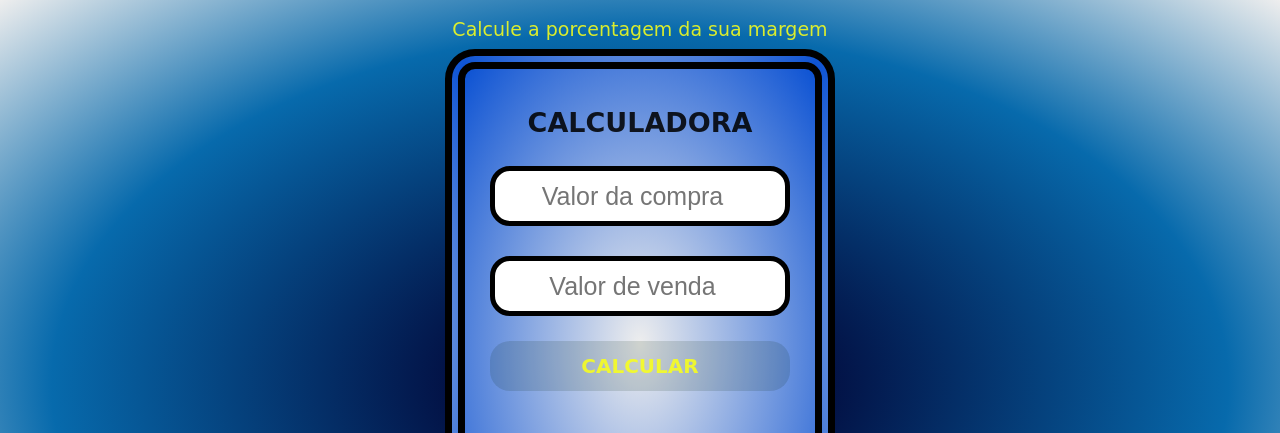
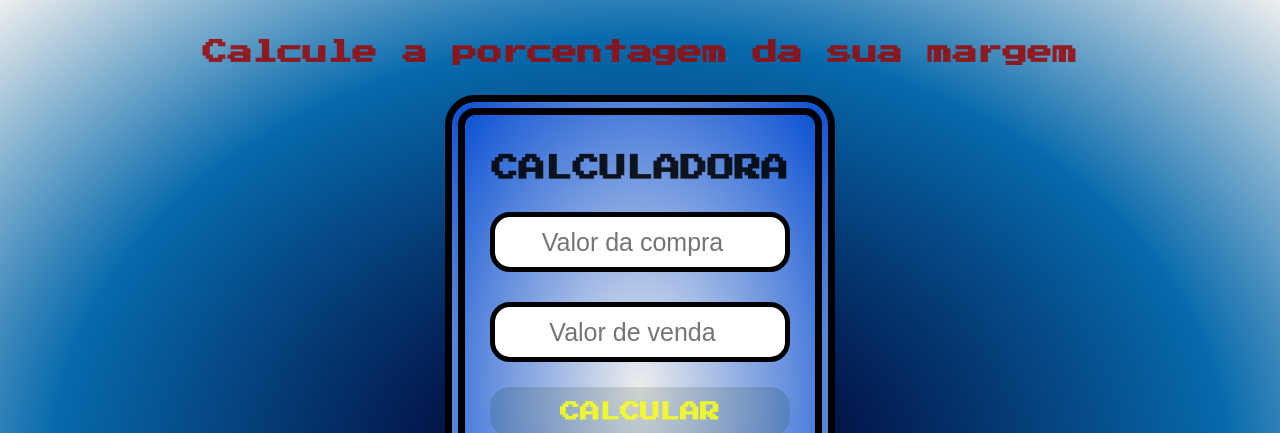
Before and after one commit to CephasTI/Projeto-porcentagem-de-margem, a plain HTML site: page index.html in a window 1280 px wide. Shown: the top 433 px of the page. Drawn offline with Linux system fonts and the light colour scheme.

Commit message:
corrigindo erros de escrita e dimensoes

```diff
--- a/style.css
+++ b/style.css
@@ -1,23 +1,28 @@
+@import url('https://fonts.googleapis.com/css2?family=Press+Start+2P&display=swap');
+
 main {
 
 }
 
 .container {
     padding: 0 auto;
-    height: 750px;
+    height: 850px;
     background: radial-gradient(
          rgb(2, 6, 56) 15%,
          rgb(7, 106, 172) 65%,
          #eee);
     position: relative;
-    padding-top: 20px;
+    padding: 40px 0 60px 0;
 }
 
 .titulo {
     font-family: 'Press Start 2P', cursive;
-    color: rgba(248, 255, 26, 0.87);
+    color: rgba(153, 9, 9, 0.87);
     text-align: center;
-    font-size: 19px;
+    font-size: 25px;
+    font-weight: bold;
+    position: relative;
+    padding-bottom: 20px;
 
 }
 
@@ -81,12 +86,12 @@ h1 {
 
 .buttonCalc:hover{
     background: rgba(160, 160, 156, 0.867);
-    transform: scale(1.2);
+    transform: scale(1.1);
 }
 
 .buttonCalc:active{
     background: rgba(37, 37, 133, 0.867);
-    transform: scale(1.09)
+    transform: scale(1)
 }
 
 h2 {
```
